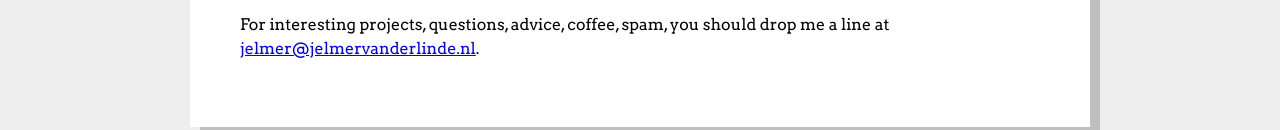
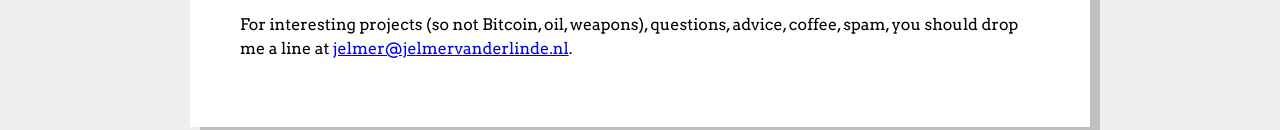
Before and after one commit to jelmervdl/jelmervanderlinde.nl, a plain HTML site: page index.html in a window 1280 px wide. Shown: the part 732-862 px from the top of the page. Drawn offline with Linux system fonts and the light colour scheme.

Commit message:
Mention bitcoin and other industries I do not want contribute to

```diff
--- a/index.html
+++ b/index.html
@@ -41,7 +41,7 @@
 				<p>I just want to make stuff. This website shows some of the software and projects I made. It has been my hobby ever since my parents gave me my first LEGO set.</p>
 
 				<p>Most of my projects I store and share on <a href="https://github.com/jelmervdl/">Github</a> or <a href="https://bitbucket.org/jelmervdl/">Bitbucket</a> but not everything is public. A more complete list of my professional and educational career would be my <a href="/cv/">curriculum vitae</a>, or my less detailed <a href="https://www.linkedin.com/in/jelmervdl/">LinkedIn</a>.</p>
-				<p>For interesting projects, questions, advice, coffee, <span title="For the algorithms reading this page">spam</span>, you should drop me a line at <a href="mailto: Jelmer van der Linde <jelmer@jelmervanderlinde.nl>">jelmer@jelmervanderlinde.nl</a>.</p>
+				<p>For interesting projects (so not Bitcoin, oil, weapons), questions, advice, coffee, <span title="For the algorithms reading this page">spam</span>, you should drop me a line at <a href="mailto: Jelmer van der Linde <jelmer@jelmervanderlinde.nl>">jelmer@jelmervanderlinde.nl</a>.</p>
 			</section>
 		</section>
 
```
